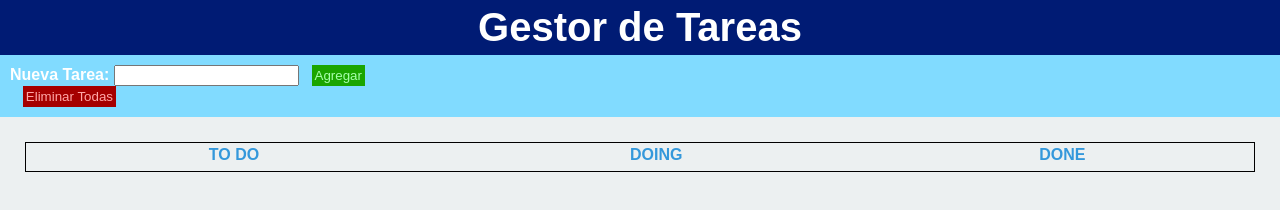
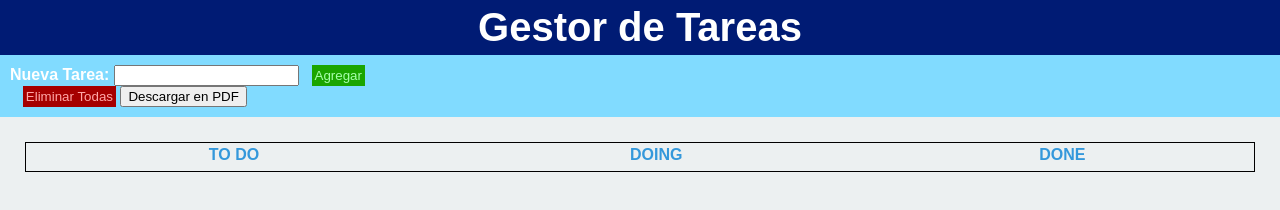
Before and after one commit to fregonaespanola/GestorTareas, a website: page public/index.html in a window 1280 px wide. Drawn offline with Linux system fonts and the light colour scheme; no server answers.

Commit message:
añadido pdf

```diff
--- a/public/index.html
+++ b/public/index.html
@@ -18,6 +18,7 @@
           </div>
       </form>
       <button class="elim-todas" onclick="eliminarTodasLasTareas()">Eliminar Todas</button>
+      <button class="pdf-button" onclick="downloadPDF()">Descargar en PDF</button>
     </div>
     <div class="contenedor" id="tareasContenedor">
       <table class="tablecomplete">
@@ -41,5 +42,6 @@
     </div>
 
     <script src="./scripts/script.js"></script>
+    <script src="https://cdnjs.cloudflare.com/ajax/libs/html2pdf.js/0.10.1/html2pdf.bundle.min.js" integrity="sha512-GsLlZN/3F2ErC5ifS5QtgpiJtWd43JWSuIgh7mbzZ8zBps+dvLusV+eNQATqgA/HdeKFVgA5v3S/cIrLF7QnIg==" crossorigin="anonymous" referrerpolicy="no-referrer"></script>
   </body>
   </html>
--- a/public/scripts/script.js
+++ b/public/scripts/script.js
@@ -167,4 +167,19 @@ async function eliminarTodasLasTareas() {
   }
 }
 
+function downloadPDF() {
+  const table = document.getElementById("tareasContenedor");
+
+  html2pdf()
+      .set({
+          margin: 1,
+          filename: 'document.pdf',
+          image: { type: 'jpeg', quality: 0.98 },
+          html2canvas: { scale: 3, letterRendering: true },
+          jsPDF: { unit: 'in', format: 'a3', orientation: 'portrait' }
+      })
+      .from(table)
+      .save()
+      .catch(err => console.log(err));
+}
 obtenerTareas();
--- a/tareas.json
+++ b/tareas.json
@@ -1,7 +1,7 @@
 [
   {
     "id": 1706197898270,
-    "nombre": "ggg",
+    "nombre": "no",
     "estado": "DONE"
   }
 ]
```
